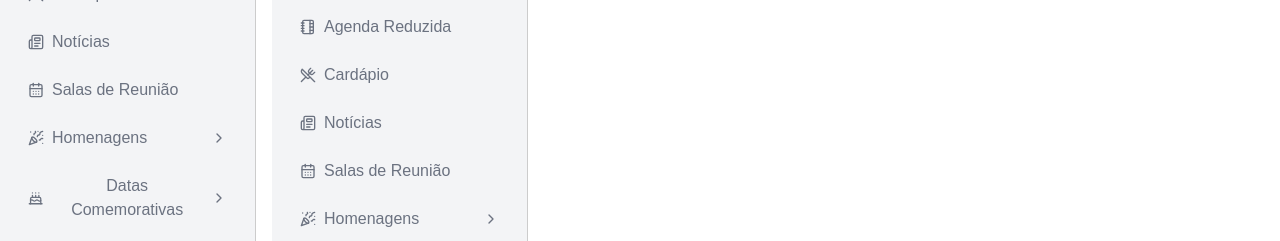
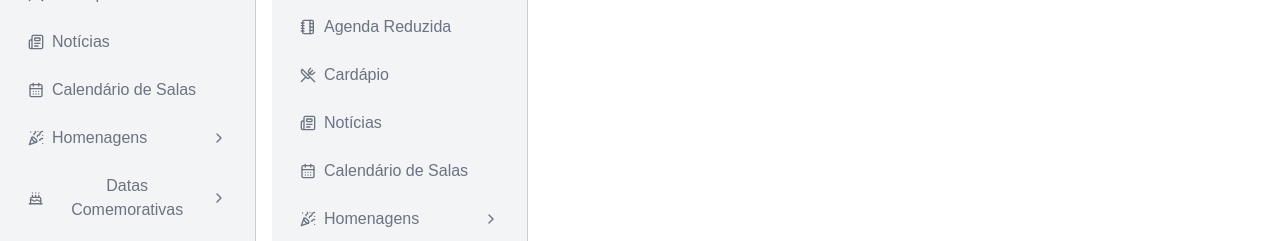
Before and after one commit to FabioHAraujo/intranet-plinio, a Next.js app: page /components/LayoutPadrao in a window 1280 px wide. Shown: the part 251-492 px from the top of the page. Built offline with nearby package versions, Linux system fonts and the light colour scheme.

Commit message:
renoemando para maior sentido

```diff
--- a/app/components/LayoutPadrao/page.tsx
+++ b/app/components/LayoutPadrao/page.tsx
@@ -157,7 +157,7 @@ export default function LayoutPadrao({ children }: LayoutProps) {
               className="flex items-center gap-2 rounded-lg px-3 py-2 text-muted-foreground transition-all hover:text-foreground hover:bg-accent"
             >
               <CalendarDays className="h-4 w-4" />
-              Salas de Reunião
+              Calendário de Salas
             </button>
             <div className="flex flex-col">
               <button
```
